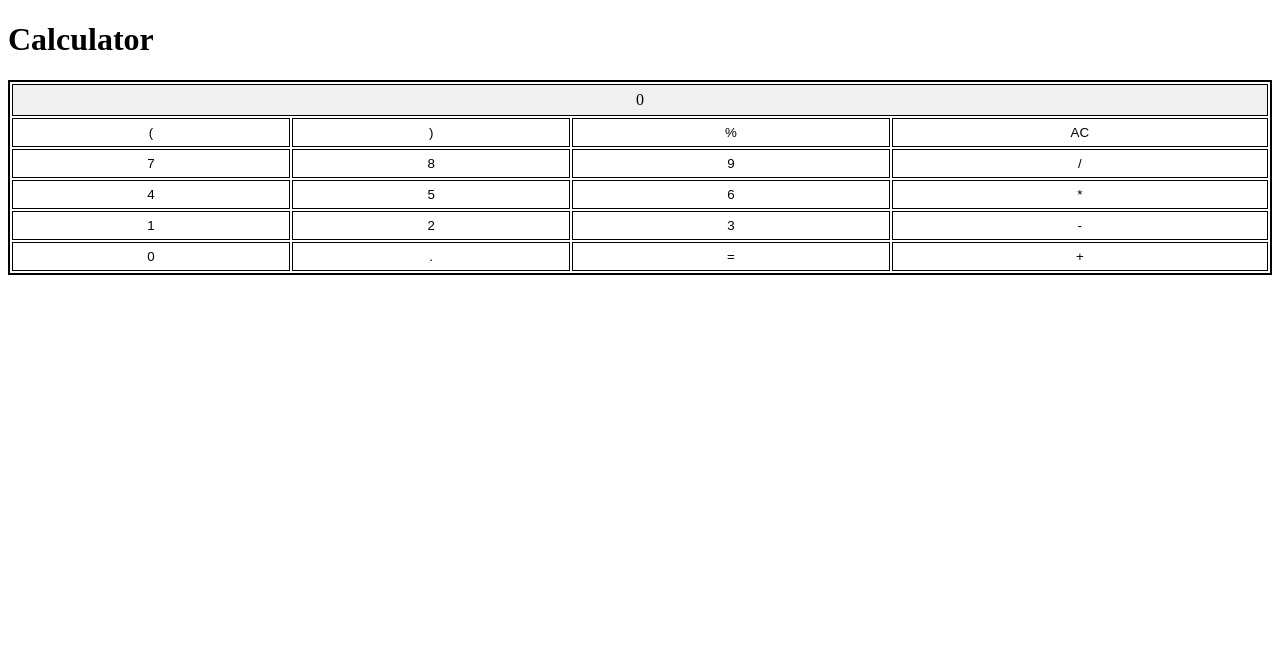
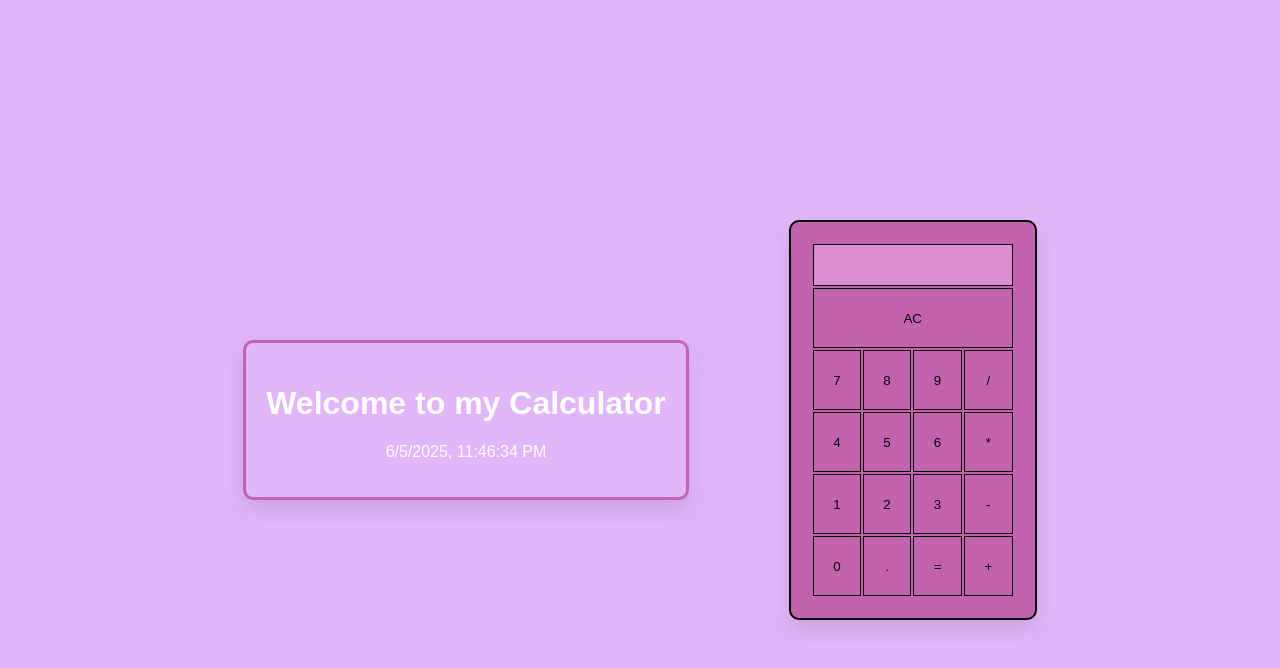
Before and after one commit to i-am-djordan/Web-Calc, a plain HTML site: page index.html in a window 1280 px wide. Drawn offline with Linux system fonts and the light colour scheme.

Commit message:
Refactor calculator layout and improve button functionality

```diff
--- a/design.css
+++ b/design.css
@@ -1,14 +1,43 @@
-table{
-    table-layout: auto;
-    border: 2px solid black;
-    width: 100%;
+body{
+    font-family: Arial, sans-serif;
+    background-color: #e1b6f9;
+    margin: 0;
+    padding: 20px;
+    display: flex;
+    justify-content: center;
+    align-items: center;
+    margin: 0;
+    height: 100vh;
+    overflow: hidden;
+}
+
+header{
+    margin-right: 100px;
+    color: white;
+    text-align: center;
+    border: #C562AF 3px solid;
+    box-shadow: 0 10px 20px rgba(0,0,0,0.1);
+    padding: 20px;
+    border-radius: 10px;
 
 }
 
+table{
+
+    background-color: #C562AF;
+    table-layout: auto;
+    border: 2px solid black;
+    padding: 20px;
+    box-shadow: 0 10px 20px rgba(0,0,0,0.1);
+    border-radius: 10px;
+    width: 20%;
+    height: 50%;
+}
+
 .display{
-    height: 20px;
+    height: 30px;
     width: 100%;
-    background-color: #f0f0f0;
+    background-color: #DB8DD0;
 }
 
 td{
@@ -18,12 +47,12 @@ td{
 }
 
 td:hover{
-    background-color: #d0d0d0;
+    background-color: #DB8DD0;
 }
 
 td > button{
     cursor: pointer;
-    background-color: white;
+    background-color: #C562AF;
     display: block;
     width: 100%;
     height: 100%;
@@ -31,5 +60,5 @@ td > button{
 }
 
 td > button:hover{
-    background-color: #e0e0e0;
+    background-color: #DB8DD0;
 }
--- a/index.html
+++ b/index.html
@@ -7,40 +7,40 @@
     <link href="design.css" rel="stylesheet" />
 </head>
 <body>
-    <h1>Calculator</h1>
+    <header>
+        <h1>Welcome to my Calculator</h1>
+        <p id="dateTime"> </p>
+    </header>
     <table>
         <tr>
-            <td colspan="4" class="display" id="display">0</td>
+            <td colspan="4" class="display" id="display"> </td>
         </tr>
         <tr>
-            <td><button id="opp" onclick="addEventListeners()">(</button></td>
-            <td><button id="clp" onClick="addEventListeners()">)</button></td>
-            <td><button id="%" onClick="addEventListeners()">%</button></td>
-            <td><button id="AC" onClick="addEventListeners()">AC</button></td>
+            <td colspan="4"><button class="AC" id="AC" >AC</button></td>
         </tr>
         <tr>
-            <td><button id="7" onClick="addEventListeners()">7</button></td>
-            <td><button id="8" onClick="addEventListeners()">8</button></td>
-            <td><button id="9" onClick="addEventListeners()">9</button></td>
-            <td><button id="div" onClick="addEventListeners()">/</button></td>
+            <td><button id="7" >7</button></td>
+            <td><button id="8" >8</button></td>
+            <td><button id="9" >9</button></td>
+            <td><button id="div" >/</button></td>
         </tr>
         <tr>
-            <td><button id="4" onClick="addEventListeners()">4</button></td>
-            <td><button id="5" onClick="addEventListeners()">5</button></td>
-            <td><button id="6" onClick="addEventListeners()">6</button></td>
-            <td><button id="mul" onClick="addEventListeners()">*</button></td>
+            <td><button id="4" >4</button></td>
+            <td><button id="5" >5</button></td>
+            <td><button id="6" >6</button></td>
+            <td><button id="mul" >*</button></td>
         </tr>
         <tr>
-            <td><button id="1" onClick="addEventListeners()">1</button></td>
-            <td><button id="2" onClick="addEventListeners()">2</button></td>
-            <td><button id="3" onClick="addEventListeners()">3</button></td>
-            <td><button id="sub" onClick="addEventListeners()">-</button></td>
+            <td><button id="1" >1</button></td>
+            <td><button id="2" >2</button></td>
+            <td><button id="3" >3</button></td>
+            <td><button id="sub" >-</button></td>
         </tr>
         <tr>
-            <td><button id="0" onClick="addEventListeners()">0</button></td>
-            <td><button id="dec" onClick="addEventListeners()">.</button></td>
-            <td><button id="equ" onClick="addEventListeners()">=</button></td>
-            <td><button id="add" onClick="addEventListeners()">+</button></td>
+            <td><button id="0" >0</button></td>
+            <td><button id="dec" > . </button></td>
+            <td><button id="equ">=</button></td>
+            <td><button id="add">+</button></td>
         </tr>
     </table>
     <script src="main.js"></script>
--- a/main.js
+++ b/main.js
@@ -12,69 +12,34 @@ const plus = document.getElementById('add');
 const minus = document.getElementById('sub');
 const multiply = document.getElementById('mul');
 const divide = document.getElementById('div');
-const equal = document.getElementById('equ');
+const equals = document.getElementById('equ');
 const clear = document.getElementById('AC');
-const display = document.getElementById('display');
-var td = display;
-let sum = 0;
+const decimal = document.getElementById('dec');
+const display = document.getElementById('display')
 
-const objs = [];
+const dateTime = document.getElementById('dateTime').innerHTML = new Date().toLocaleString();
 
-function addToArray(obj) {
-    objs.push(obj);
-}
+nine.addEventListener('click', () => display.innerHTML += '9');
+eight.addEventListener('click', () => display. innerHTML += '8');
+seven.addEventListener('click', () => display. innerHTML += '7');
+six.addEventListener('click', () => display. innerHTML += '6');
+five.addEventListener('click', () => display. innerHTML += '5');
+four.addEventListener('click', () => display. innerHTML += '4');
+three.addEventListener('click', () => display. innerHTML += '3');
+two.addEventListener('click', () => display. innerHTML += '2');
+one.addEventListener('click', () => display. innerHTML += '1');
+zero.addEventListener('click', () => display. innerHTML += '0');
+plus.addEventListener('click', () => display. innerHTML += '+');
+minus.addEventListener('click', () => display. innerHTML += '-');
+multiply.addEventListener('click', () => display. innerHTML += '*');
+divide.addEventListener('click', () => display. innerHTML += '/');
+clear.addEventListener('click', () => display.innerHTML = '');
+decimal.addEventListener('click', () => display.innerHTML += '.');
 
-function updateDisplay() {
-    td.innerHTML = objs.join('');
-}
-
-function addEventListeners() {
-    nine.addEventListener('click', () => { addToArray(9); updateDisplay(); });
-    eight.addEventListener('click', () => { addToArray(8); updateDisplay(); });
-    seven.addEventListener('click', () => { addToArray(7); updateDisplay(); });
-    six.addEventListener('click', () => { addToArray(6); updateDisplay(); });
-    five.addEventListener('click', () => { addToArray(5); updateDisplay(); });
-    four.addEventListener('click', () => { addToArray(4); updateDisplay(); });
-    three.addEventListener('click', () => { addToArray(3); updateDisplay(); });
-    two.addEventListener('click', () => { addToArray(2); updateDisplay(); });
-    one.addEventListener('click', () => { addToArray(1); updateDisplay(); });
-    zero.addEventListener('click', () => { addToArray(0); updateDisplay(); });
-
-    plus.addEventListener('click', () => { addToArray('+'); updateDisplay(); });
-    minus.addEventListener('click', () => { addToArray('-'); updateDisplay(); });
-    multiply.addEventListener('click', () => { addToArray('*'); updateDisplay(); });
-    divide.addEventListener('click', () => { addToArray('/'); updateDisplay(); });
-
-    equal.addEventListener('click', () => {
-        if (objs.length > 0) {
-            objs.push('=');
-            updateDisplay();
-        }
-        for(i=0; i < objs.length; i++) {
-            if (typeof objs[i] == "number") {
-                if (typeof objs[i+1] == "string") {
-                    if (objs[i+1] == '+') {
-                        sum += objs[i];
-                    }
-                    if (objs[i+1] == '-') {
-                        sum -= objs[i];
-                    }
-                    if (objs[i+1] == '*') {
-                        sum *= objs[i];
-                    }
-                    if (objs[i+1] == '/') {
-                        sum /= objs[i];
-                    }
-                }
-            }
-        }
-        td.innerHTML = sum;
-        objs.length = 0;
-    });
-
-    clear.addEventListener('click', () => {
-        objs.length = 0;
-        td.innerHTML = '';
-        sum = 0;
-    });
-}
+equals.addEventListener('click', () => {
+    try {
+        display.innerHTML = eval(display.innerHTML);
+    } catch (error) {
+        display.innerHTML = 'Error';
+    }
+});
```
